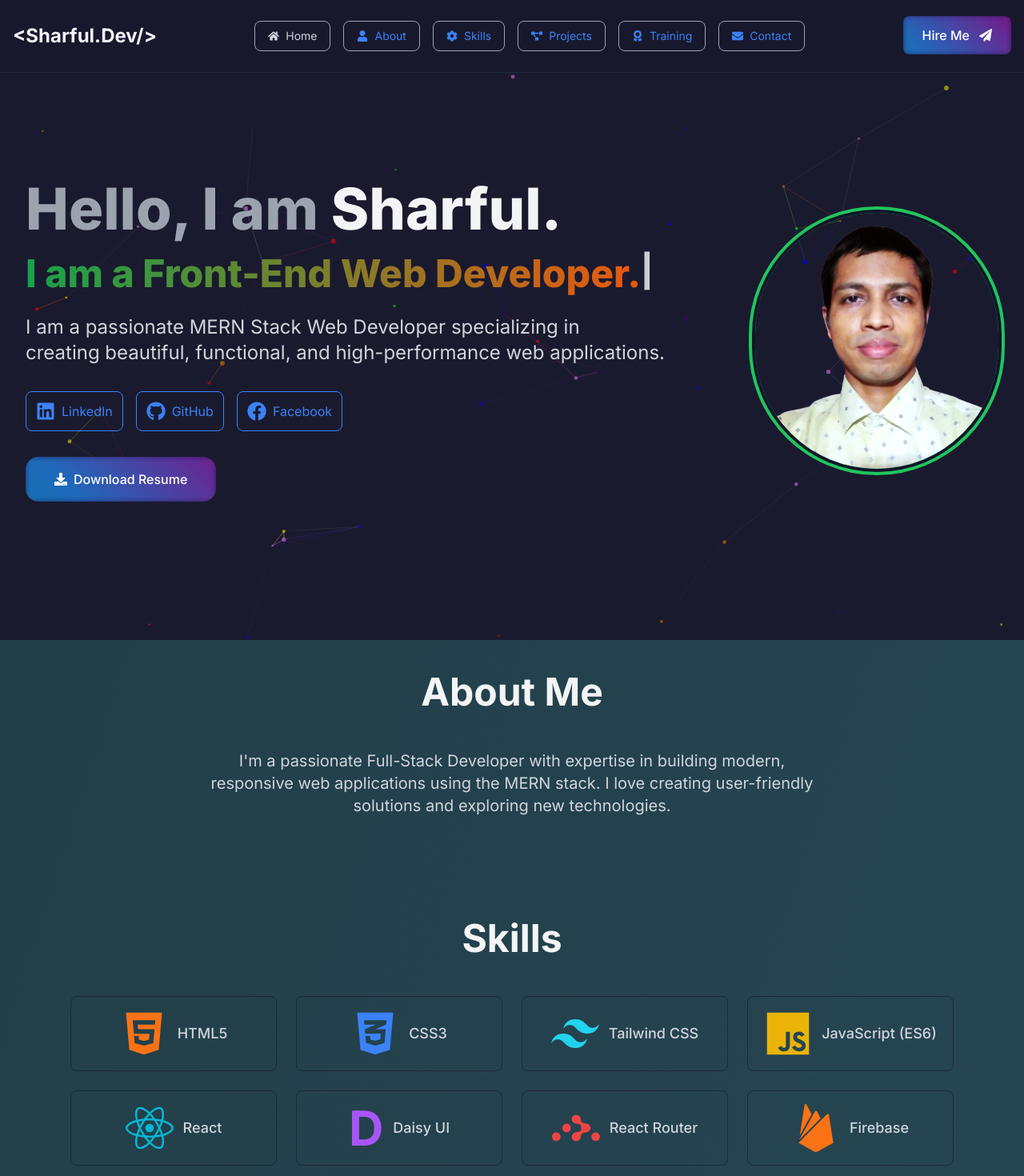
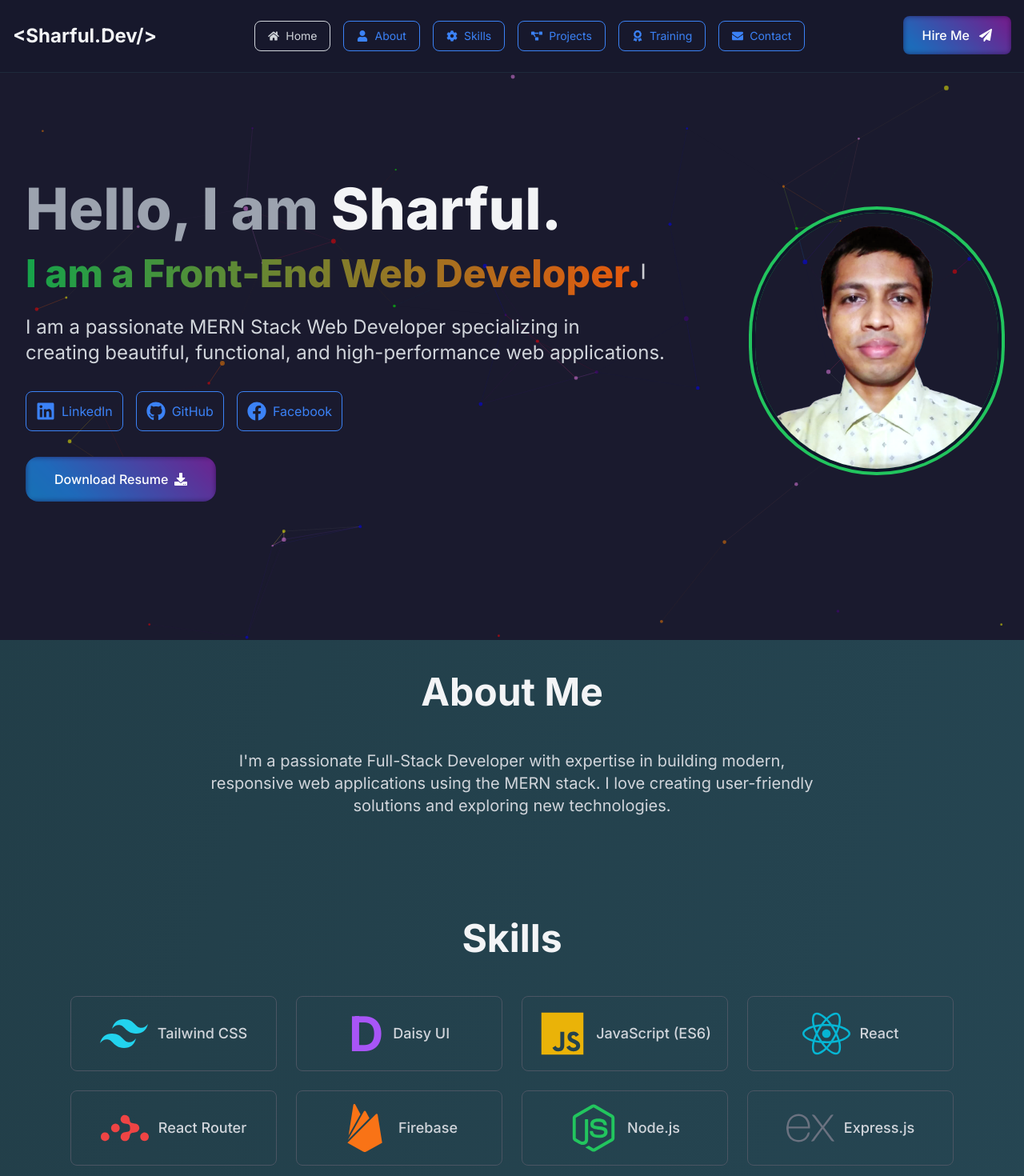
Before and after one commit to ronnie012/sharful.dev, a React (Vite) app: page / in a window 1280 px wide. Shown: the top 1470 px of the page at 80% size. Built offline with nearby package versions, Linux system fonts and the light colour scheme.

Commit message:
Implemented required elements.

```diff
--- a/src/components/Contact.jsx
+++ b/src/components/Contact.jsx
@@ -1,4 +1,5 @@
 import { motion } from 'framer-motion';
+import { FaEnvelope, FaPhone, FaWhatsapp, FaUser, FaComment, FaPaperPlane } from 'react-icons/fa'; // Import icons
 
 export default function Contact() {
   return (
@@ -10,7 +11,7 @@ export default function Contact() {
       transition={{ duration: 0.6 }}
       viewport={{ once: true }}
     >
-      <div className="max-w-6xl mx-auto px-6 border border-gray-700 rounded-xl p-8">
+      <div className="max-w-6xl mx-auto px-6"> {/* This div now wraps the h2, p, and the main content div */}
         <motion.h2
           className="text-4xl md:text-5xl font-bold mb-8 text-gray-100 text-center"
           initial={{ opacity: 0 }}
@@ -27,39 +28,79 @@ export default function Contact() {
         >
           Feel free to reach out via email or the form below.
         </motion.p>
+        <div className="border border-gray-700 rounded-xl p-8 grid grid-cols-1 md:grid-cols-2 gap-8"> {/* Main content div with grid */}
+          {/* Left Column: Contact Info */}
+          <div className="md:pr-4 space-y-6"> {/* Added padding-right for spacing and space-y for vertical spacing */}
+            <h3 className="text-3xl font-bold mb-4 text-gray-100">Get in Touch</h3>
+            <p>Have queries or want to get your tasks done? Just send <br/> me a message and I'll be back to you as soon as possible.</p>
+            <div className="flex flex-col">
+              <div className="flex items-center space-x-4">
+                <FaEnvelope className="text-blue-500 text-3xl pt-1" />
+                <span className="text-gray-100">Email:</span>
+              </div>
+              <span className="text-gray-300 text-lg mt-2 ml-10">m.sharful.i247@gmail.com</span>
+            </div>
+            <div className="flex flex-col">
+              <div className="flex items-center space-x-4">
+                <FaPhone className="text-green-500 text-3xl pt-1" />
+                <span className="text-gray-100">Phone:</span>
+              </div>
+              <span className="text-gray-300 text-lg mt-2 ml-10">+880 187 065 0965</span>
+            </div>
+            <div className="flex flex-col">
+              <div className="flex items-center space-x-4">
+                <FaWhatsapp className="text-green-500 text-3xl pt-1" />
+                <span className="text-gray-100">WhatsApp:</span>
+              </div>
+              <span className="text-gray-300 text-lg mt-2 ml-10">+880 187 065 0965</span>
+            </div>
+          </div>
+
+          {/* Right Column: Contact Form */}
+          <div>
             <form className="max-w-lg mx-auto space-y-6">
+              <h3 className="text-3xl font-bold mb-4 text-gray-100">Send Me a Message </h3>
               <motion.div
                 initial={{ opacity: 0, x: -30 }}
                 whileInView={{ opacity: 1, x: 0 }}
                 transition={{ delay: 0.4, duration: 0.5 }}
               >
+                <div className="relative ">
+                  <FaUser className="absolute left-3 top-1/2 -translate-y-1/2 text-gray-400 text-xl" />
                   <input
                     type="text"
                     placeholder="Enter your name"
-              className="w-full p-4 rounded-xl border border-gray-700 bg-gray-800 text-gray-100 focus:outline-none focus:ring-2 focus:ring-blue-500"
+                    className="w-full p-4 pl-10 rounded-xl border border-gray-700 bg-gray-800 text-gray-100 focus:outline-none focus:ring-2 focus:ring-blue-500"
                   />
+                </div>
               </motion.div>
               <motion.div
                 initial={{ opacity: 0, x: -30 }}
                 whileInView={{ opacity: 1, x: 0 }}
                 transition={{ delay: 0.5, duration: 0.5 }}
               >
+                <div className="relative">
+                  <FaEnvelope className="absolute left-3 top-1/2 -translate-y-1/2 text-gray-400 text-xl" />
                   <input
                     type="email"
                     placeholder="Enter your email"
-              className="w-full p-4 rounded-xl border border-gray-700 bg-gray-800 text-gray-100 focus:outline-none focus:ring-2 focus:ring-blue-500"
+                    className="w-full p-4 pl-10 rounded-xl border border-gray-700 bg-gray-800 text-gray-100 focus:outline-none focus:ring-2 focus:ring-blue-500"
                   />
+                </div>
               </motion.div>
               <motion.div
                 initial={{ opacity: 0, x: -30 }}
                 whileInView={{ opacity: 1, x: 0 }}
                 transition={{ delay: 0.6, duration: 0.5 }}
               >
+                <div className="relative">
+                  <FaComment className="absolute left-3 top-4 text-gray-400 text-xl" />
                   <textarea
                     placeholder="Enter your message"
-              className="w-full p-4 rounded-xl border border-gray-700 bg-gray-800 text-gray-100 focus:outline-none focus:ring-2 focus:ring-blue-500"
+                    className="w-full p-4 pl-10 rounded-xl border border-gray-700 bg-gray-800 text-gray-100 focus:outline-none focus:ring-2 focus:ring-blue-500"
                     rows="5"
                   ></textarea>
+                </div>
               </motion.div>
               <motion.button
                 type="submit"
@@ -68,12 +109,14 @@ export default function Contact() {
                 whileInView={{ opacity: 1 }}
                 transition={{ delay: 0.7, duration: 0.5 }}
               >
-            <span className="btn-content">
-              Send Message
+                <span className="btn-content flex items-center justify-center gap-4">
+                  Send Message <FaPaperPlane className="transition-all duration-300 ease-in-out group-hover:scale-125 group-hover:translate-x-2 group-hover:-translate-y-2" />
                 </span>
               </motion.button>
             </form>
           </div>
+        </div>
+      </div>
     </motion.section>
   );
 }
--- a/src/components/Header.jsx
+++ b/src/components/Header.jsx
@@ -86,7 +86,7 @@ const Header = () => {
               isScrollingByClick.current = true;
               setActiveLink('#hero');
             }}
-            className={`flex items-center gap-2 border border-gray-400 rounded-lg px-4 py-2 text-sm transition-colors duration-300 ${activeLink === '#hero' ? 'text-gray-300 border-gray-300' : 'text-blue-500 hover:text-gray-300 border-blue-500 hover:border-gray-300' }`}
+            className={`flex items-center gap-2 border rounded-lg px-4 py-2 text-sm transition-colors duration-300 ${activeLink === '#hero' ? 'text-gray-300 border-gray-300' : 'text-blue-500 hover:text-gray-300  border-blue-500 hover:border-gray-300' }`}
           >
             <FaHome />
             Home
@@ -98,7 +98,7 @@ const Header = () => {
               isScrollingByClick.current = true;
               setActiveLink('#about');
             }}
-            className={`flex items-center gap-2 border border-gray-400 rounded-lg px-4 py-2 text-sm transition-colors duration-300 ${activeLink === '#about' ? 'text-gray-300 border-gray-300' : 'text-blue-500 hover:text-gray-300 border-blue-500 hover:border-gray-300'}`}
+            className={`flex items-center gap-2 border rounded-lg px-4 py-2 text-sm transition-colors duration-300 ${activeLink === '#about' ? 'text-gray-300 border-gray-300' : 'text-blue-500 hover:text-gray-300 border border-blue-500 hover:border-gray-300'}`}
           >
             <FaUser />
             About
@@ -110,7 +110,7 @@ const Header = () => {
               isScrollingByClick.current = true;
               setActiveLink('#skills');
             }}
-            className={`flex items-center gap-2 border border-gray-400 rounded-lg px-4 py-2 text-sm transition-colors duration-300 ${activeLink === '#skills' ? 'text-gray-300 border-gray-300' : 'text-blue-500 hover:text-gray-300 border-blue-500 hover:border-gray-300'}`}
+            className={`flex items-center gap-2 border rounded-lg px-4 py-2 text-sm transition-colors duration-300 ${activeLink === '#skills' ? 'text-gray-300 border-gray-300' : 'text-blue-500 hover:text-gray-300 border border-blue-500 hover:border-gray-300'}`}
           >
             <FaCog />
             Skills
@@ -122,7 +122,7 @@ const Header = () => {
               isScrollingByClick.current = true;
               setActiveLink('#projects');
             }}
-            className={`flex items-center gap-2 border border-gray-400 rounded-lg px-4 py-2 text-sm transition-colors duration-300 ${activeLink === '#projects' ? 'text-gray-300 border-gray-300' : 'text-blue-500 hover:text-gray-300 border-blue-500 hover:border-gray-300'}`}
+            className={`flex items-center gap-2 border rounded-lg px-4 py-2 text-sm transition-colors duration-300 ${activeLink === '#projects' ? 'text-gray-300 border-gray-300' : 'text-blue-500 hover:text-gray-300 border border-blue-500 hover:border-gray-300'}`}
           >
             <FaProjectDiagram />
             Projects
@@ -134,7 +134,7 @@ const Header = () => {
               isScrollingByClick.current = true;
               setActiveLink('#training');
             }}
-            className={`flex items-center gap-2 border border-gray-400 rounded-lg px-4 py-2 text-sm transition-colors duration-300 ${activeLink === '#training' ? 'text-gray-300 border-gray-300' : 'text-blue-500 hover:text-gray-300 border-blue-500 hover:border-gray-300'}`}
+            className={`flex items-center gap-2 border rounded-lg px-4 py-2 text-sm transition-colors duration-300 ${activeLink === '#training' ? 'text-gray-300 border-gray-300' : 'text-blue-500 hover:text-gray-300 border border-blue-500 hover:border-gray-300'}`}
           >
             <FaAward />
             Training
@@ -146,7 +146,7 @@ const Header = () => {
               isScrollingByClick.current = true;
               setActiveLink('#contact');
             }}
-            className={`flex items-center gap-2 border border-gray-400 rounded-lg px-4 py-2 text-sm transition-colors duration-300 ${activeLink === '#contact' ? 'text-gray-300 border-gray-300' : 'text-blue-500 hover:text-gray-300 border-blue-500 hover:border-gray-300'}`}
+            className={`flex items-center gap-2 border rounded-lg px-4 py-2 text-sm transition-colors duration-300 ${activeLink === '#contact' ? 'text-gray-300 border-gray-300' : 'text-blue-500 hover:text-gray-300 border border-blue-500 hover:border-gray-300'}`}
           >
             <FaEnvelope />
             Contact
--- a/src/components/Hero.jsx
+++ b/src/components/Hero.jsx
@@ -45,8 +45,8 @@ const Hero = () => {
           <div className="mt-8 flex justify-center md:justify-start gap-4">
           <a href="https://drive.google.com/file/d/1rZB-20WeviLwo7dudoeTdYsiKzvyglQ4/view?usp=sharing" download target="_blank" rel="noopener noreferrer" className="btn-custom-gradient-border group rounded-xl">
             <span className="btn-content flex items-center gap-2">
-              <FaDownload />
-              Download Resume
+              Download Resume <FaDownload className="transition-all duration-300 ease-in-out group-hover:scale-125 group-hover:translate-x-3 group-hover:translate-y-3" />
+
             </span>
           </a>
         </div>
--- a/src/components/ParticleBackground.jsx
+++ b/src/components/ParticleBackground.jsx
@@ -53,8 +53,8 @@ const ParticleBackground = () => {
           color: "random",
           distance: 150,
           enable: true,
-          opacity: 0.8,
-          width: 0.3,
+          opacity: 0.4,
+          width: 0.4,
         },
         collisions: {
           enable: true,
--- a/src/components/Skills.jsx
+++ b/src/components/Skills.jsx
@@ -16,12 +16,10 @@ const Skills = () => {
         <h3 className="text-4xl md:text-5xl  font-bold mb-12 text-gray-100 text-center">Skills</h3>
         <div className="grid grid-cols-2 md:grid-cols-4 gap-6">
           {[
-            { icon: <FaHtml5 className="text-orange-500 text-6xl" />, name: 'HTML5' },
-            { icon: <FaCss3Alt className="text-blue-500 text-6xl" />, name: 'CSS3' },
             { icon: <SiTailwindcss className="text-cyan-400 text-6xl" />, name: 'Tailwind CSS' },
+            { icon: <p className="text-purple-500 text-6xl font-bold">D</p>, name: 'Daisy UI' },
             { icon: <FaJs className="text-yellow-500 text-6xl" />, name: 'JavaScript (ES6)' },
             { icon: <FaReact className="text-cyan-500 text-6xl" />, name: 'React' },
-            { icon: <p className="text-purple-500 text-6xl font-bold">D</p>, name: 'Daisy UI' },
             { icon: <SiReactrouter className="text-red-500 text-6xl" />, name: 'React Router' },
             { icon: <SiFirebase className="text-orange-500 text-6xl" />, name: 'Firebase' },
             { icon: <FaNodeJs className="text-green-500 text-6xl" />, name: 'Node.js' },
@@ -30,19 +28,22 @@ const Skills = () => {
             { icon: <SiMongodb className="text-green-500 text-6xl" />, name: 'MongoDB' },
             { icon: <SiVercel className="text-white text-6xl" />, name: 'Vercel' },
             { icon: <SiNetlify className="text-cyan-500 text-6xl" />, name: 'Netlify' },
-            { icon: <SiVisualstudiocode className="text-blue-500 text-6xl" />, name: 'VS Code' },
             { icon: <FaGitAlt className="text-red-500 text-6xl" />, name: 'Git' },
             { icon: <FaGithub className="text-white text-6xl" />, name: 'GitHub' },
             { icon: <SiPostman className="text-orange-500 text-6xl" />, name: 'Postman' },
             { icon: <SiVite className="text-blue-400 text-6xl" />, name: 'Vite' }
+            /* { icon: <FaHtml5 className="text-orange-500 text-6xl" />, name: 'HTML5' },
+            { icon: <FaCss3Alt className="text-blue-500 text-6xl" />, name: 'CSS3' }, */
             /* { icon: <p className="text-blue-500 text-6xl font-bold">S</p>, name: 'Surge' }, */
+            /* { icon: <SiVisualstudiocode className="text-blue-500 text-6xl" />, name: 'VS Code' }, */
           ].map((skill, index) => (
             <motion.div
               key={index}
-              className="border border-gray-800 rounded-lg p-4 flex items-center justify-center space-x-3"
+              className="border border-gray-600 rounded-lg p-4 flex items-center justify-center space-x-3"
               initial={{ opacity: 0, scale: 0.8 }}
               whileInView={{ opacity: 1, scale: 1 }}
               transition={{ delay: 0.1 * index, duration: 0.4 }}
+              whileHover={{ scale: 1.05, transition: { duration: 0.15 } }} // Added transition for whileHover
             >
               {skill.icon}
               <span className="text-lg font-medium text-gray-300">{skill.name}</span>
--- a/src/index.css
+++ b/src/index.css
@@ -85,9 +85,9 @@ body {
 
 /* Typed.js Cursor Styling */
 .typed-cursor {
-  font-size: 2.5rem; /* Smaller font size */
+  font-size: 1rem; /* Smaller font size */
   line-height: 1.5; /* Ensure single line */
-  width: 1px; /* Thin */
+  width: 2px; /* Thin */
   height: 1em; /* Match font height */
   vertical-align: middle; /* Align with text */
   opacity: 1; /* Ensure visibility */
```
Lines whose indentation alone changed are shown as unchanged.
